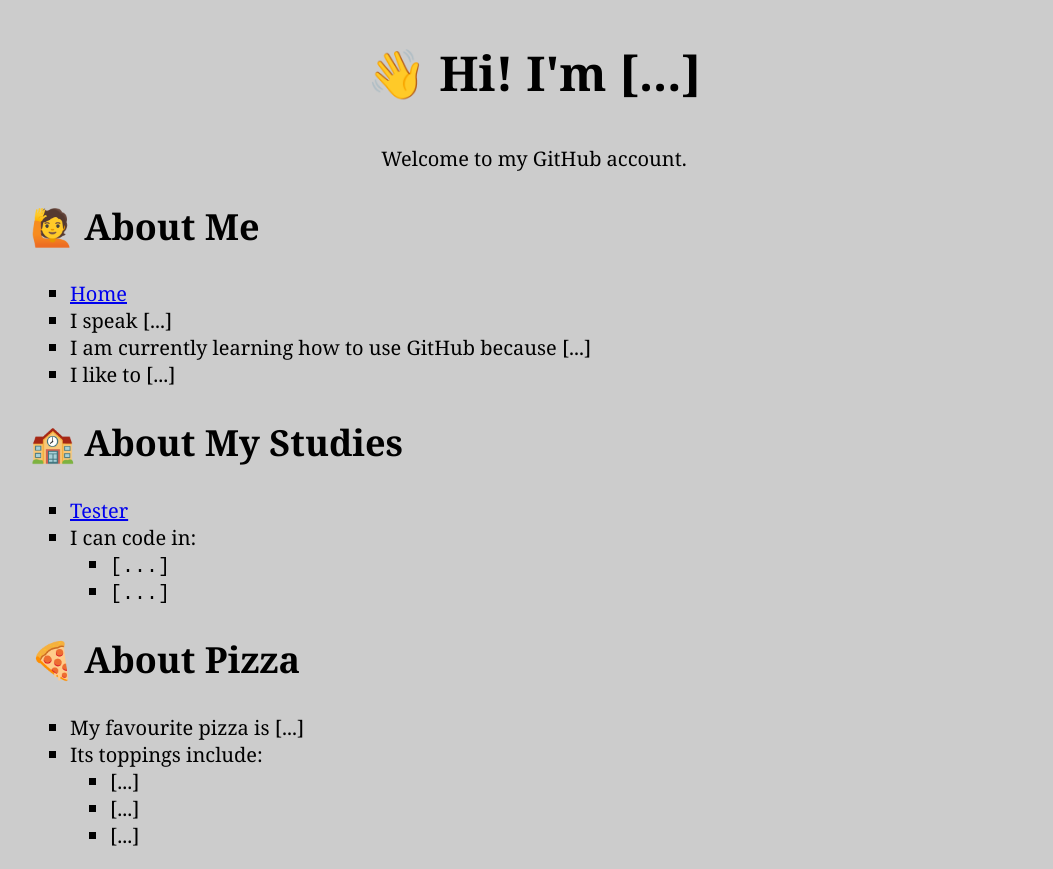
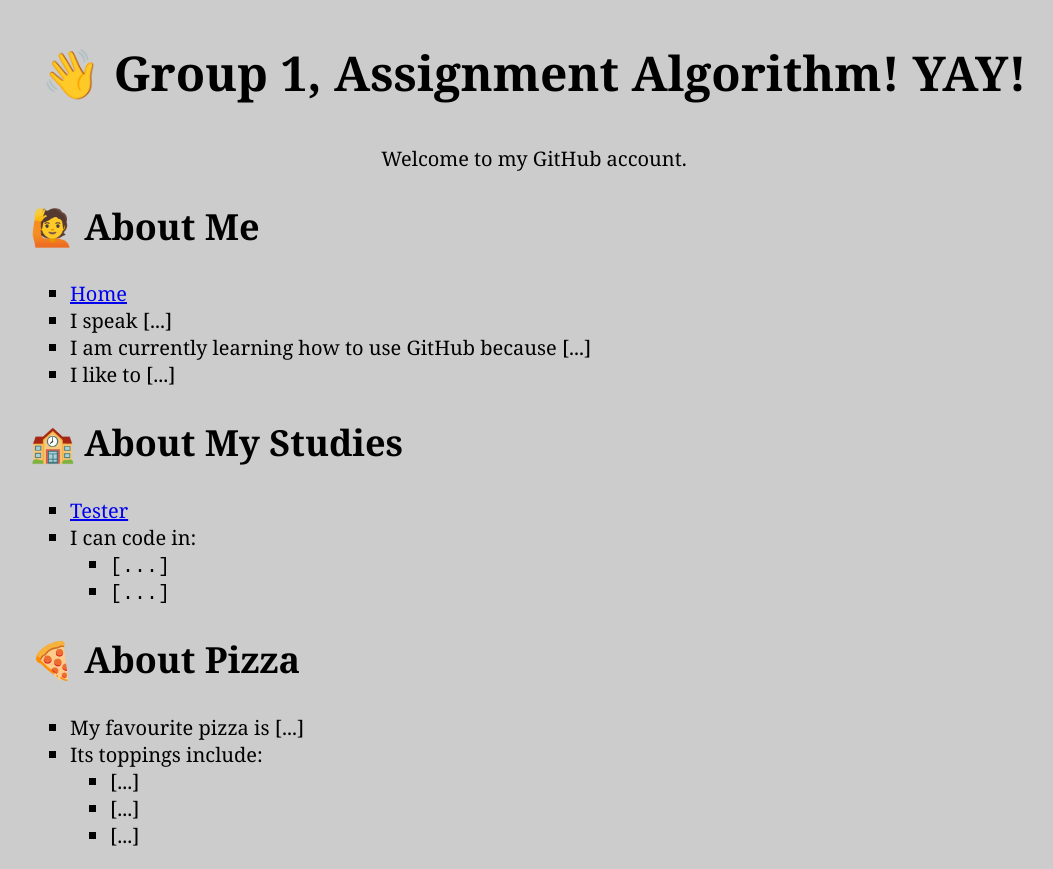
Before and after one commit to PernillaJuliette/ProjectAlgorithm, a plain HTML site: page index.html in a window 1280 px wide. Shown: the whole page, without its empty margins (106-1159 px from the left). Drawn offline with Linux system fonts and the light colour scheme.

Commit message:
Update index.html

```diff
--- a/index.html
+++ b/index.html
@@ -7,7 +7,7 @@
     </head>
     <body>
         <article>
-        <h1>&#128075; Hi! I'm [...]</h1>
+        <h1>&#128075; Group 1, Assignment Algorithm! YAY!</h1>
         <p>
             Welcome to my GitHub account.
         </p>
```
